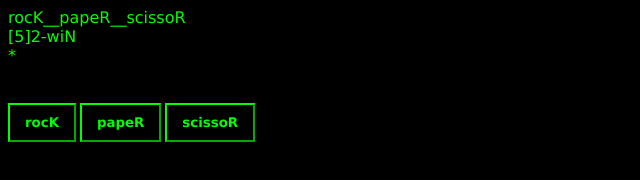
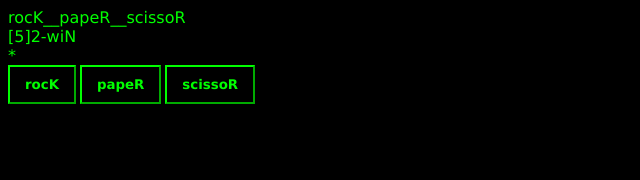
Before and after one commit to VERYFASTCAR44/rocK_papeR_scissoR, a plain HTML site: page index.html in a window 1280 px wide. Shown: the whole page, without its empty margins (0-640 px from the left). Drawn offline with Linux system fonts and the light colour scheme.

Commit message:
Fixing for display - none

```diff
--- a/index.html
+++ b/index.html
@@ -13,10 +13,10 @@
     <div class="start">rocK__papeR__scissoR</div>
     <div class="start">[5]2-wiN</div>
     <div class="start">*</div>
-    <div class="round">placeholdeR</div>
-    <div class="end">placeh0ld3R</div>
-    <button class="rock button">rocK</button>
-    <button class="paper button">papeR</button>
-    <button class="scissor button">scissoR</button>
+    <div class="round"></div>
+    <div class="end"></div>
+        <button class="rock button">rocK</button>
+        <button class="paper button">papeR</button>
+        <button class="scissor button">scissoR</button>
 </body>
 </html>
```
